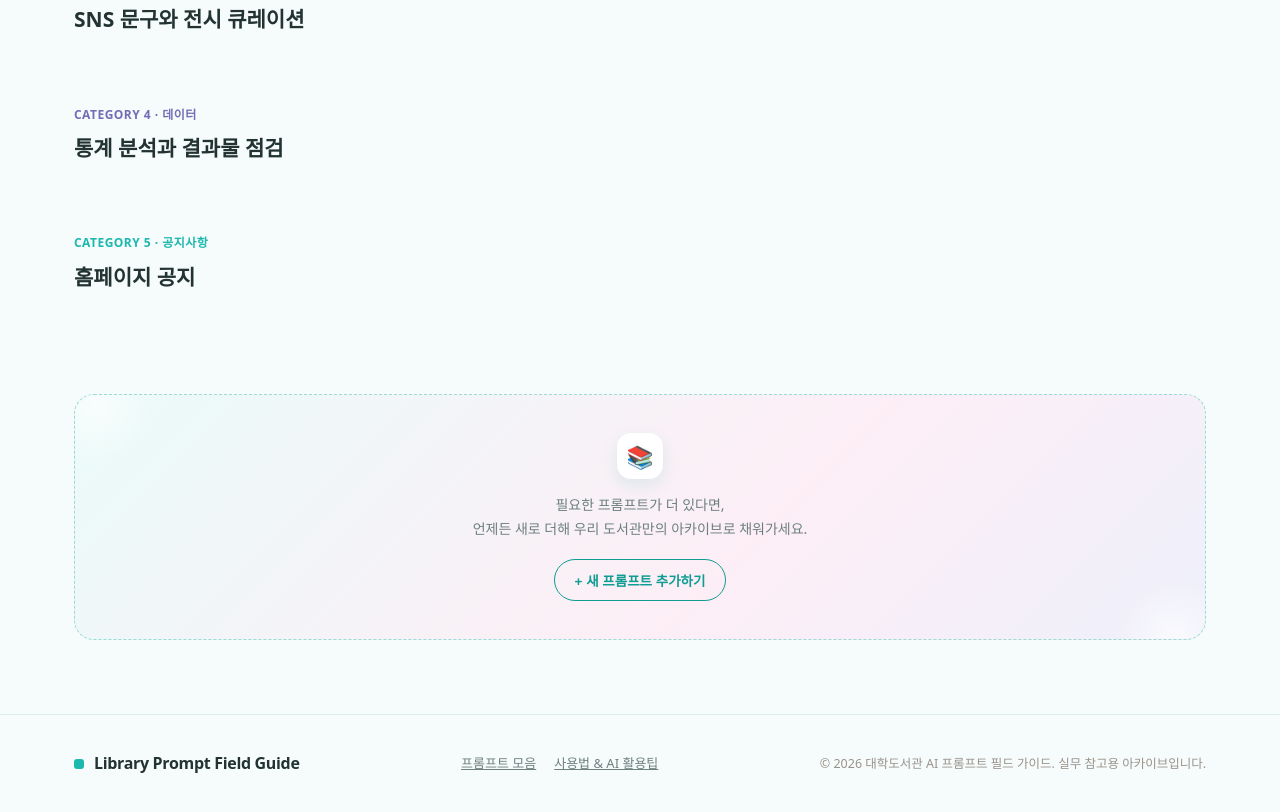
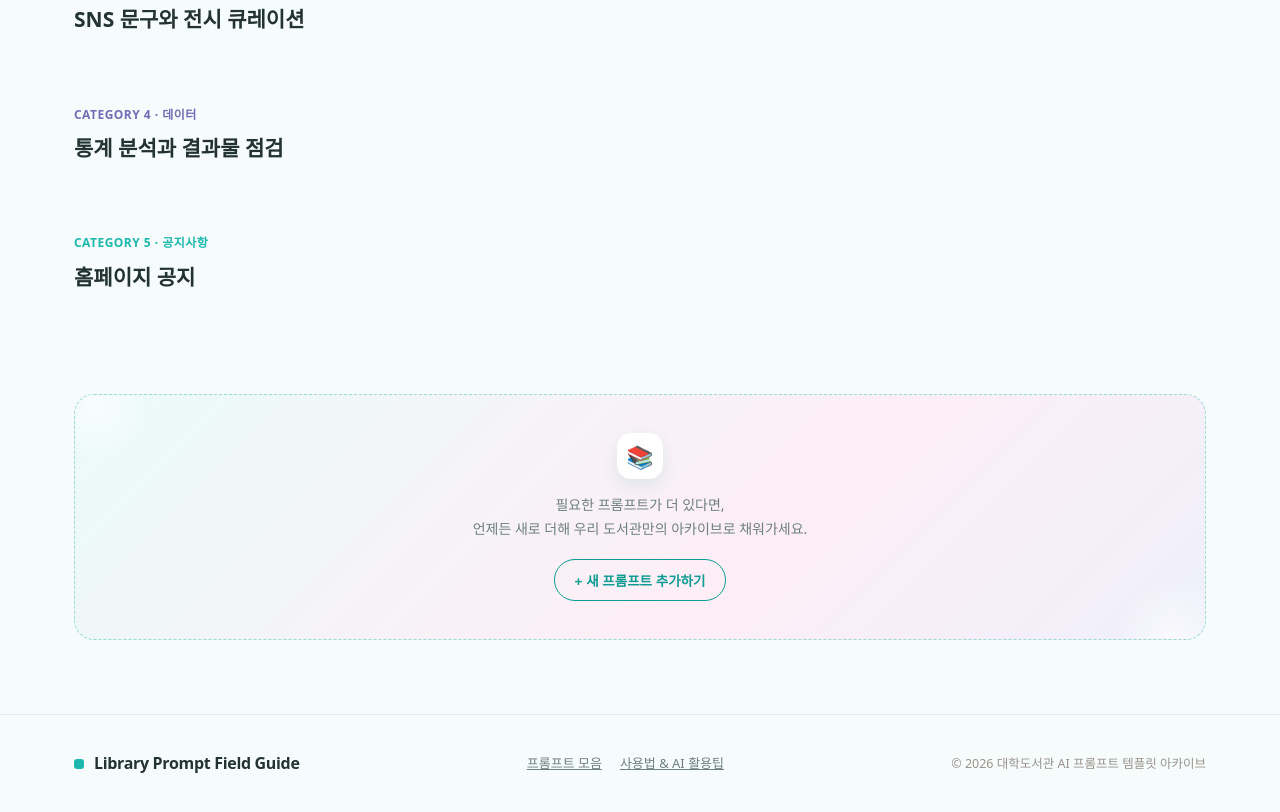
Before and after one commit to nayoungsung/library-ai-prompts, a plain HTML site: page index.html in a window 1280 px wide. Shown: the part 1562-2374 px from the top of the page. Drawn offline with Linux system fonts and the light colour scheme; no server answers.

Commit message:
Update index.html

```diff
--- a/index.html
+++ b/index.html
@@ -617,7 +617,7 @@ body,p,li,h1,h2,h3,h4{word-break:keep-all;overflow-wrap:break-word;}
 <a href="#gallery">프롬프트 모음</a>
 <a href="#" onclick="showTab('guide');return false;">사용법 &amp; AI 활용팁</a>
 </div>
-<div class="foot-note">© 2026 대학도서관 AI 프롬프트 필드 가이드. 실무 참고용 아카이브입니다.</div>
+<div class="foot-note">© 2026 대학도서관 AI 프롬프트 템플릿 아카이브</div>
 </div>
 </footer>
 <div id="copyToast" role="status" aria-live="polite">복사되었습니다.</div>
```
